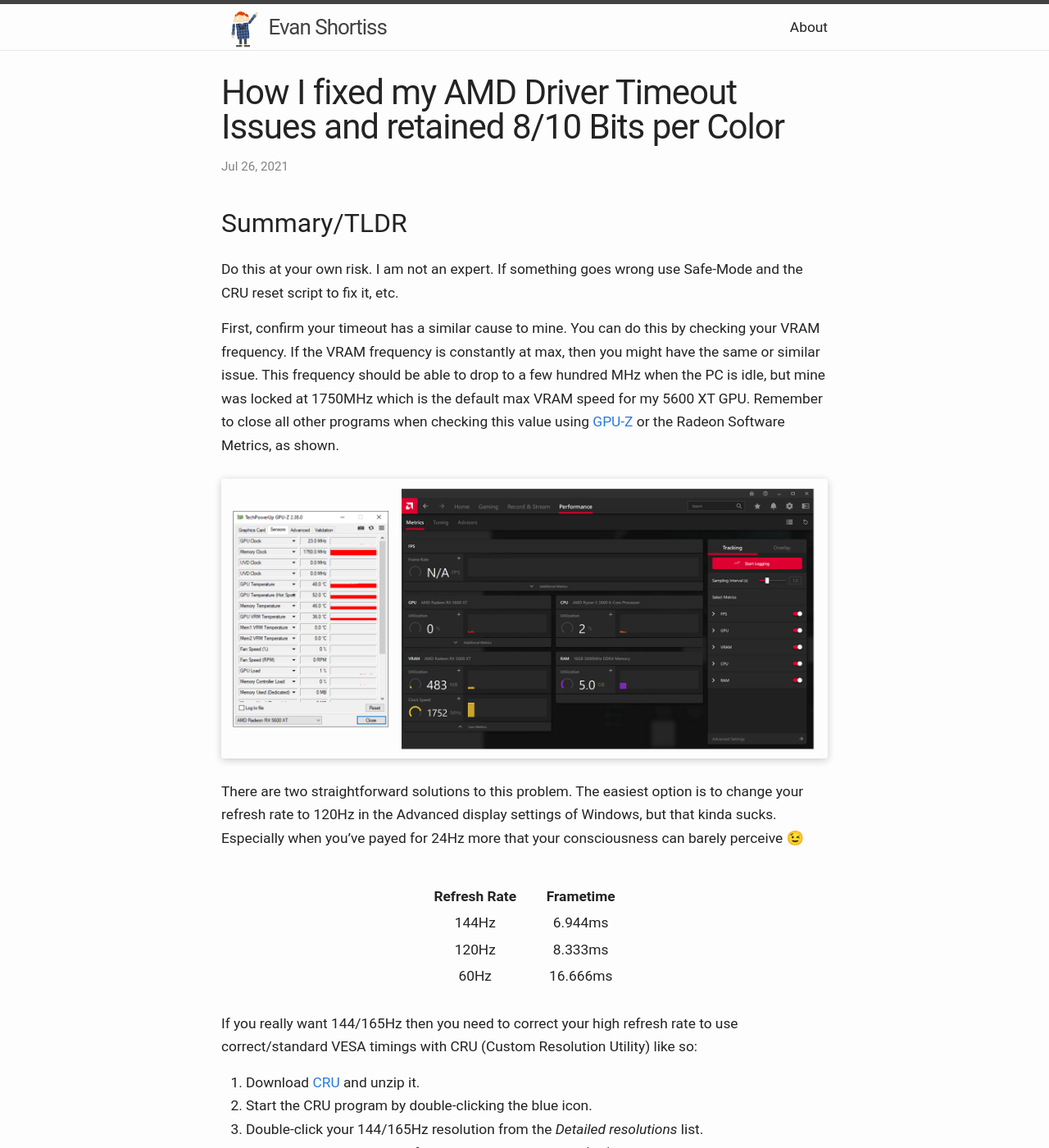
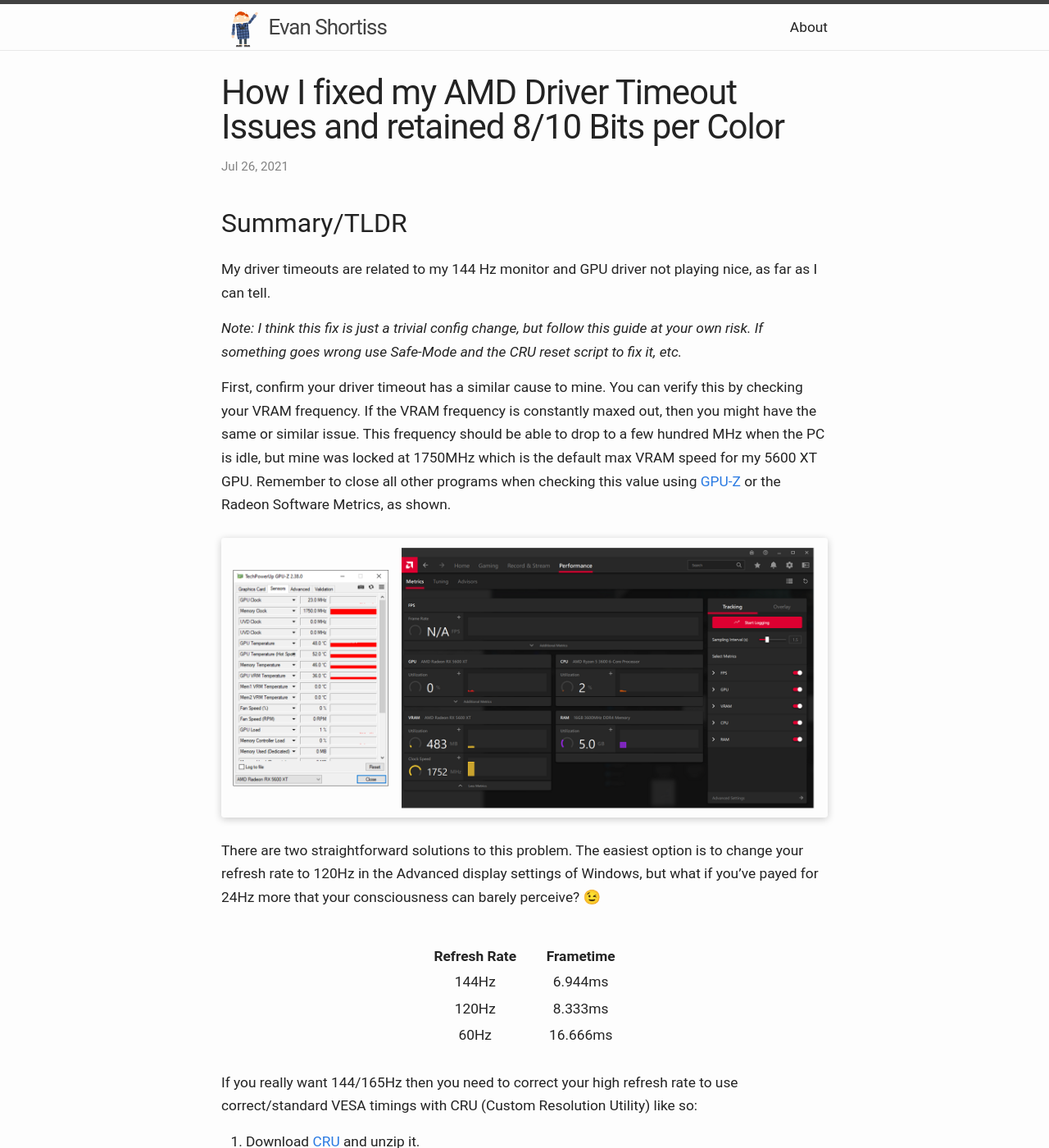
Before and after one commit to evanshortiss/evanshortiss.github.io, a Jekyll site: the page built from _posts/2021-07-26-amd-driver-memory-lock-timeout.markdown, in a window 1280 px wide and 1400 px high. Shown: the whole window at 82% size. Built offline with Jekyll 4.4.1, drawn with Linux system fonts in a browser that asks for light colours; some of the changed text lies outside the part shown.

Commit message:
improve readibility of amd blogpost

```diff
--- a/_posts/2021-07-26-amd-driver-memory-lock-timeout.markdown
+++ b/_posts/2021-07-26-amd-driver-memory-lock-timeout.markdown
@@ -7,11 +7,13 @@
 
 ## Summary/TLDR
 
-Do this at your own risk. I am not an expert. If something goes wrong use
-Safe-Mode and the CRU reset script to fix it, etc.
+My driver timeouts are related to my 144 Hz monitor and GPU driver not playing
+nice, as far as I can tell.
 
-First, confirm your timeout has a similar cause to mine. You can do this by
-checking your VRAM frequency. If the VRAM frequency is constantly at max, then
+_Note: I think this fix is just a trivial config change, but follow this guide at your own risk. If something goes wrong use Safe-Mode and the CRU reset script to fix it, etc._
+
+First, confirm your driver timeout has a similar cause to mine. You can verify this by
+checking your VRAM frequency. If the VRAM frequency is constantly maxed out, then
 you might have the same or similar issue. This frequency should be able to
 drop to a few hundred MHz when the PC is idle, but mine was locked at 1750MHz
 which is the default max VRAM speed for my 5600 XT GPU. Remember to close all
@@ -22,8 +24,8 @@
 
 There are two straightforward solutions to this problem. The easiest option is
 to change your refresh rate to 120Hz in the Advanced display settings of
-Windows, but that kinda sucks. Especially when you've payed for 24Hz more that
-your consciousness can barely perceive 😉
+Windows, but what if you've payed for 24Hz more that your consciousness can
+barely perceive? 😉
 
 <table style="text-align: center;margin: auto;padding: 1.5em 1em;">
   <thead>
@@ -54,7 +56,7 @@
 
 1. Download [CRU](https://www.techspot.com/downloads/7345-custom-resolution-utility.html) and unzip it.
 1. Start the CRU program by double-clicking the blue icon.
-1. Double-click your 144/165Hz resolution from the *Detailed resolutions* list.
+1. Double-click your 144/165Hz resolution from the *Detailed resolutions* list. This should be the same as the resolution you've set in your Windows Advanced Display settings.
 1. Change the *Timing* setting from **Manual** to **Automatic (PC)**. Don't change anything else.
 
     ![CRU Automatic Timing](/res/img/posts/2021-07-26-amd-driver-memory-lock-timeout/summary-cru-automatic-pc.png)
@@ -69,6 +71,10 @@
 
 ![Fixed VRAM Clock](/res/img/posts/2021-07-26-amd-driver-memory-lock-timeout/summary-fixed-clocks.png)
 
+This completely resolves the crashes on my PC. I don't entirely understand why,
+but I won't question it. I can even overclock my VRAM and it will happily run
+constantly at over 1800 Mhz when gaming, so it's not the memory frequency.
+
 Using the automatic CRU timings at 144Hz supports 8-bit colour on my monitor.
 The highest refresh rate I can obtain with 10-bit colour via CRU is 138Hz.
 I also found that I could leave all timing settings in CRU at the defaults and
```
Also changed, not shown: other parts of _posts/2021-07-26-amd-driver-memory-lock-timeout.markdown (+1 -1 lines).
